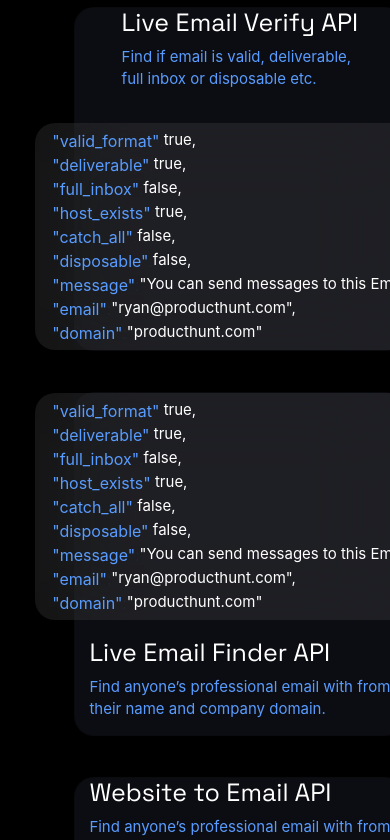
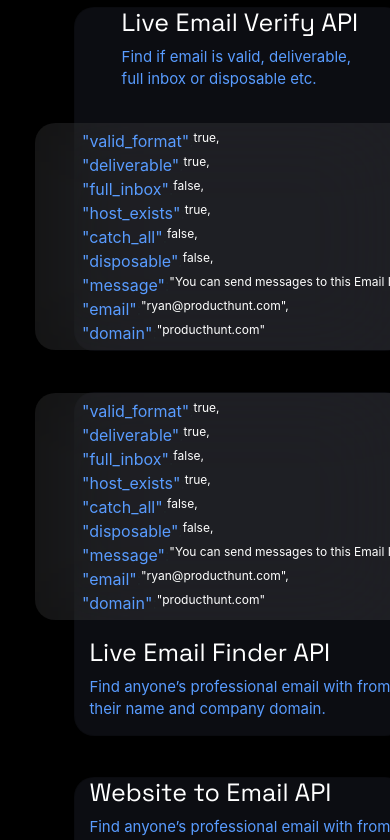
Before and after one commit to blacksalman/leadApi-io, a React (Create React App) app: page / in a window 390 px wide. Shown: the part 1200-2040 px from the top of the page. Built offline with nearby package versions, Linux system fonts and the light colour scheme.

Commit message:
updated font-size

```diff
--- a/src/Data/DataComponents.css
+++ b/src/Data/DataComponents.css
@@ -8,3 +8,11 @@
     font-family: "Inter";
     font-size: 15px;
 }
+
+
+@media screen and (min-width: 375px) and (max-width: 430px) {
+    .value {
+        color: #fff;
+        font-size: 12px;
+    }
+}
```
